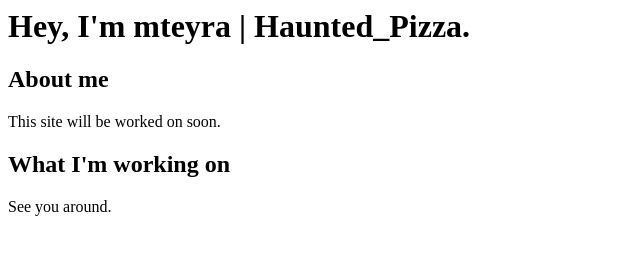
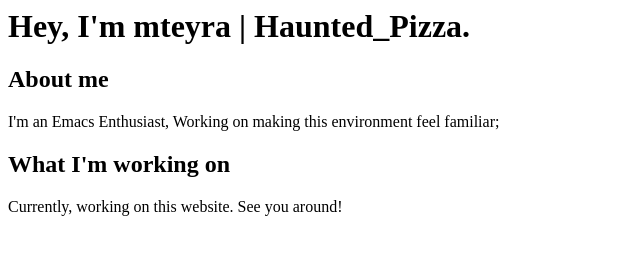
Before and after one commit to mteyra/m.a.r.c_t.e.y.r.a, a plain HTML site: page index.html in a window 1280 px wide. Shown: the whole page, without its empty margins (0-640 px from the left). Drawn offline with Linux system fonts and the light colour scheme.

Commit message:
Update index.html

```diff
--- a/index.html
+++ b/index.html
@@ -6,11 +6,12 @@
     <body>
         <h2>About me</h2>
         <p>
-            This site will be worked on soon.
+            I'm an Emacs Enthusiast, Working on making this environment feel familiar;
         </p>
         <h2>What I'm working on</h2>
         <p>
-            See you around.
+            Currently, working on this website.
+            See you around!
         </p>
     </body>
 </html>
```
